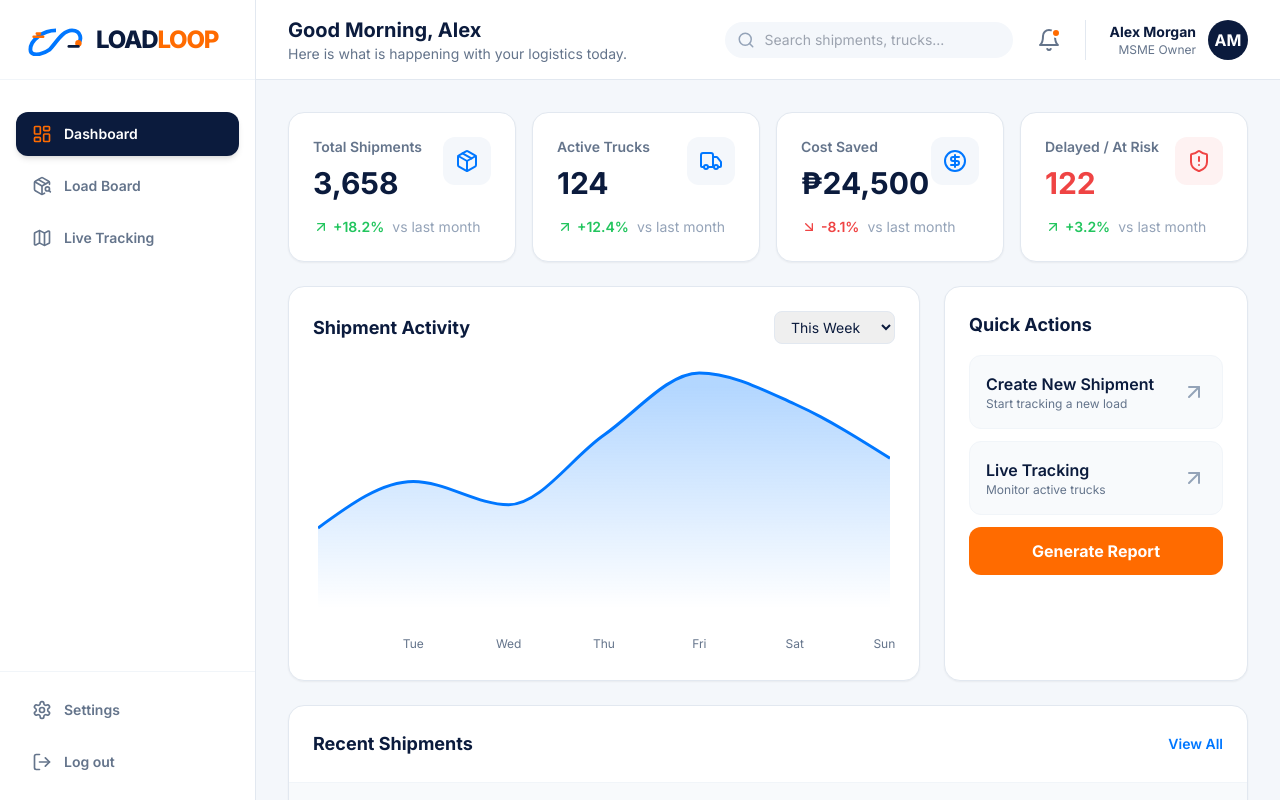
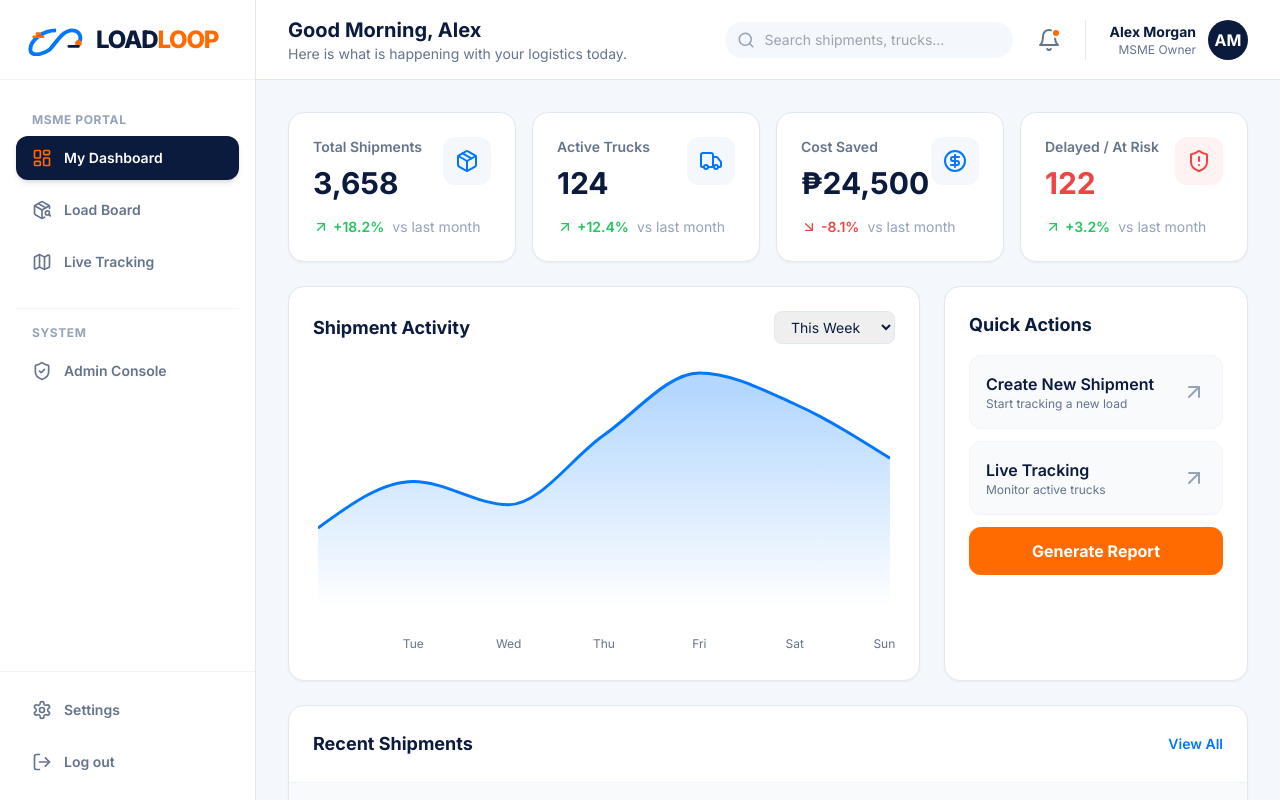
Before and after one commit to adiyel/loadloop-prototype, a Next.js app: page /dashboard in a window 1280 px wide. Shown: the top 800 px of the page. Built offline with nearby package versions, Linux system fonts and the light colour scheme.

Commit message:
Update Sidebar.tsx

```diff
--- a/components/Sidebar.tsx
+++ b/components/Sidebar.tsx
@@ -1,13 +1,17 @@
 "use client";
 import Link from "next/link";
 import { usePathname } from "next/navigation";
-import { LayoutDashboard, PackageSearch, Map, Settings, LogOut } from "lucide-react";
+import { LayoutDashboard, PackageSearch, Map, Settings, LogOut, ShieldCheck } from "lucide-react";
 import Logo from "./Logo";
 
 const links = [
-  { href: "/dashboard", label: "Dashboard", icon: LayoutDashboard },
+  { href: "/dashboard", label: "My Dashboard", icon: LayoutDashboard },
   { href: "/loadboard", label: "Load Board", icon: PackageSearch },
   { href: "/tracking", label: "Live Tracking", icon: Map },
+];
+
+const adminLinks = [
+  { href: "/admin", label: "Admin Console", icon: ShieldCheck },
 ];
 
 export default function Sidebar() {
@@ -18,7 +22,9 @@ export default function Sidebar() {
       <div className="flex h-20 items-center px-6 border-b border-slate-100">
         <Logo />
       </div>
-      <nav className="flex-1 space-y-2 p-4 mt-4">
+      <nav className="flex-1 p-4 mt-4 space-y-6">
+        <div className="space-y-2">
+          <p className="px-4 text-xs font-bold text-slate-400 uppercase tracking-wider mb-2">MSME Portal</p>
           {links.map(({ href, label, icon: Icon }) => {
             const active = pathname === href;
             return (
@@ -33,6 +39,26 @@ export default function Sidebar() {
               </Link>
             );
           })}
+        </div>
+
+        {/* Admin Section */}
+        <div className="space-y-2 pt-4 border-t border-slate-100">
+          <p className="px-4 text-xs font-bold text-slate-400 uppercase tracking-wider mb-2">System</p>
+          {adminLinks.map(({ href, label, icon: Icon }) => {
+            const active = pathname === href;
+            return (
+              <Link
+                key={href}
+                href={href}
+                className={`flex items-center gap-3 rounded-xl px-4 py-3 text-sm font-semibold transition ${
+                  active ? "bg-brand-navy text-white shadow-md" : "text-slate-500 hover:bg-brand-light hover:text-brand-navy"
+                }`}
+              >
+                <Icon size={20} className={active ? "text-brand-orange" : ""} /> {label}
+              </Link>
+            );
+          })}
+        </div>
       </nav>
       <div className="p-4 border-t border-slate-100 space-y-2">
         <Link href="#" className="flex items-center gap-3 rounded-xl px-4 py-3 text-sm font-semibold text-slate-500 hover:bg-brand-light">
```
Lines whose indentation alone changed are shown as unchanged.
